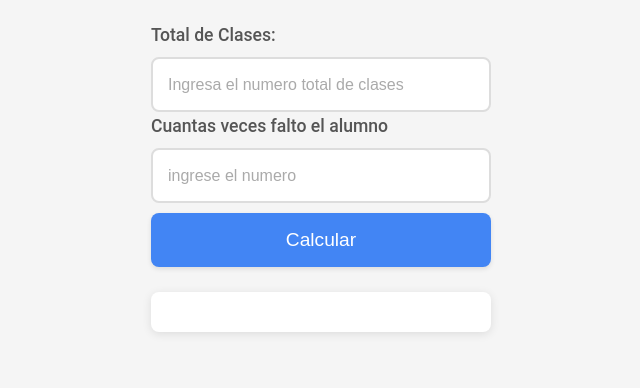
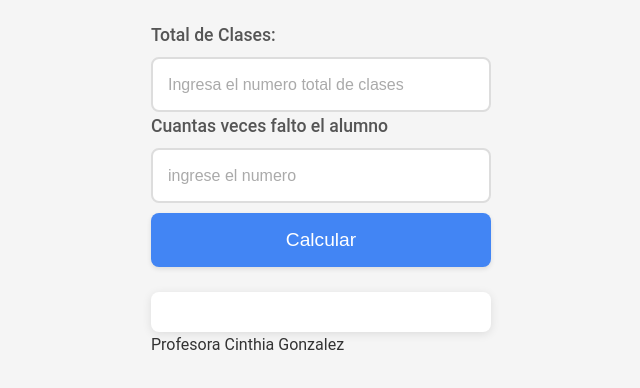
Before and after one commit to Luchoolopez/Calculadora-de-asistencias, a plain HTML site: page index.html in a window 1280 px wide. Shown: the part 138-526 px from the top of the page, without its empty margins (319-959 px from the left). Drawn offline with Linux system fonts and the light colour scheme.

Commit message:
agregado footer

```diff
--- a/index.html
+++ b/index.html
@@ -19,6 +19,9 @@
     <button onclick="CalcularPorcentaje()">Calcular</button>
     <div id="resultado"></div>
 </body>
+<footer>
+    <p>Profesora Cinthia Gonzalez</p>
+</footer>
 </html>
 
 <script src="script.js"></script>
--- a/script.js
+++ b/script.js
@@ -28,5 +28,5 @@ function CalcularPorcentaje() {
     // Mostrar resultado (con 2 decimales)
     document.getElementById('resultado').innerHTML =
         `El porcentaje de asistencia del alumno es de: ${porcentajeAsistencia.toFixed(2)}%<br>
-        El porcentaje de inasistencias del alumno es de: ${100 - porcentajeAsistencia.toFixed(2)}%`;
+        El porcentaje de inasistencias del alumno es de: ${(100 - porcentajeAsistencia).toFixed(2)}%`;
 }
```
